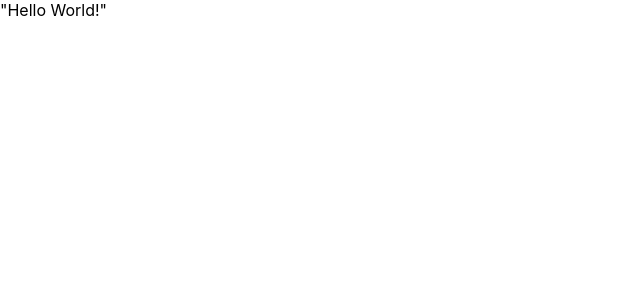
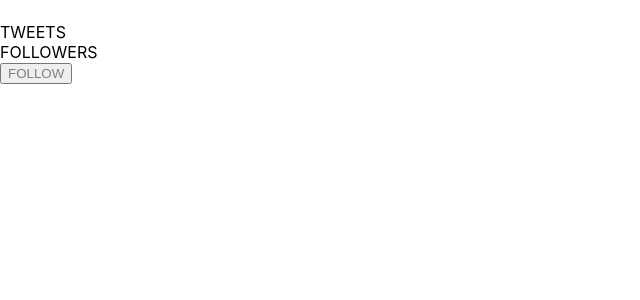
Before and after one commit to AVViktoria/-react-test-tweets, a React (Create React App) app: page / in a window 1280 px wide. Shown: the top 300 px of the page, without its empty margins (0-640 px from the left). Built offline with nearby package versions, Linux system fonts and the light colour scheme.

Commit message:
feat: create button component, user card inside, styled files

```diff
--- a/package.json
+++ b/package.json
@@ -10,6 +10,7 @@
     "react": "^18.2.0",
     "react-dom": "^18.2.0",
     "react-scripts": "5.0.1",
+    "styled-components": "^5.3.9",
     "web-vitals": "^2.1.4"
   },
   "scripts": {
--- a/src/App.js
+++ b/src/App.js
@@ -1,9 +1,19 @@
+import user from "./data/user.json";
+
 import { UserCard } from "../src/components/UserCard/UserCard";
 function App() {
   return (
-    <div className="App">
-      <UserCard></UserCard>
-    </div>
+    <>
+      <div>
+        <UserCard
+          user={user.name}
+          tweets={user.tweets}
+          followers={user.followers}
+          avatar={user.avatar}
+          id={user.id}
+        />
+      </div>
+    </>
   );
 }
 
--- /dev/null
+++ b/src/components/Button/Button.jsx
@@ -0,0 +1,8 @@
+// import PropTypes from 'prop-types';
+import {ButtonFollow} from "./Button.styled";
+
+export const Button = ({user, onClick}) => {
+  return (
+    <ButtonFollow type="button" onClick={() => onClick(user.id)}>FOLLOW</ButtonFollow>
+  )
+};
--- /dev/null
+++ b/src/components/Button/Button.styled.js
@@ -0,0 +1,5 @@
+import styled from "styled-components";
+
+export const ButtonFollow = styled.button`
+  color: grey;
+`;
--- a/src/components/UserCard/UserCard.jsx
+++ b/src/components/UserCard/UserCard.jsx
@@ -1,8 +1,43 @@
 // import PropTypes from 'prop-types';
+//   components
+import { Button } from "../Button/Button";
 
-export const UserCard = () => {
+//    styled-components
+
+import {
+  CardContainer,
+  CardHeader,
+  Logo,
+  Decoration,
+  CardAvatar,
+  UserInfo,
+  Tweets,
+  Followers,
+} from "../UserCard/UserCard.styled";
+
+//    images
+import logo from "../../images/logo.svg";
+// import headerDecor from "../../images/headerDecor.png"
+
+export const UserCard = ({ user, onClick }) => {
   return (
-    <div>
-      <p>"Hello World!"</p></div>
-  )
- };
+    <>
+      <CardContainer>
+        <CardHeader>
+          <Logo src={logo} alt="Logo GOIT" />
+          <Decoration>
+            {/* <ImgDecor src={headerDecor} alt = "check mark and question mark"/> */}
+          </Decoration>
+        </CardHeader>
+        <CardAvatar>
+          {/* <Avatar src={user.avatar} alt = "avatar image"/> */}
+        </CardAvatar>
+        <UserInfo>
+          <Tweets> TWEETS</Tweets>
+          <Followers> FOLLOWERS</Followers>
+        </UserInfo>
+        <Button user={user} onClick={onClick} />
+      </CardContainer>
+    </>
+  );
+};
--- /dev/null
+++ b/src/components/UserCard/UserCard.styled.js
@@ -0,0 +1,29 @@
+import styled from "styled-components";
+
+export const CardContainer = styled.div`
+  // color: grey;
+`;
+export const CardHeader = styled.div`
+  // color: grey;
+`;
+export const Logo = styled.img`
+  // color: grey;
+`;
+export const Decoration = styled.img`
+  // color: grey;
+`;
+export const CardAvatar = styled.div`
+  // color: grey;
+`;
+export const Avatar = styled.img`
+  // color: grey;
+`;
+export const UserInfo = styled.ul`
+  // color: grey;
+`;
+export const Tweets = styled.li`
+  // color: grey;
+`;
+export const Followers = styled.li`
+  // color: grey;
+`;
```
Also changed, not shown: src/images/headerDecor.png (renamed from src/images/header.png), 1 other file (tests, documents, lock files or other folders).
